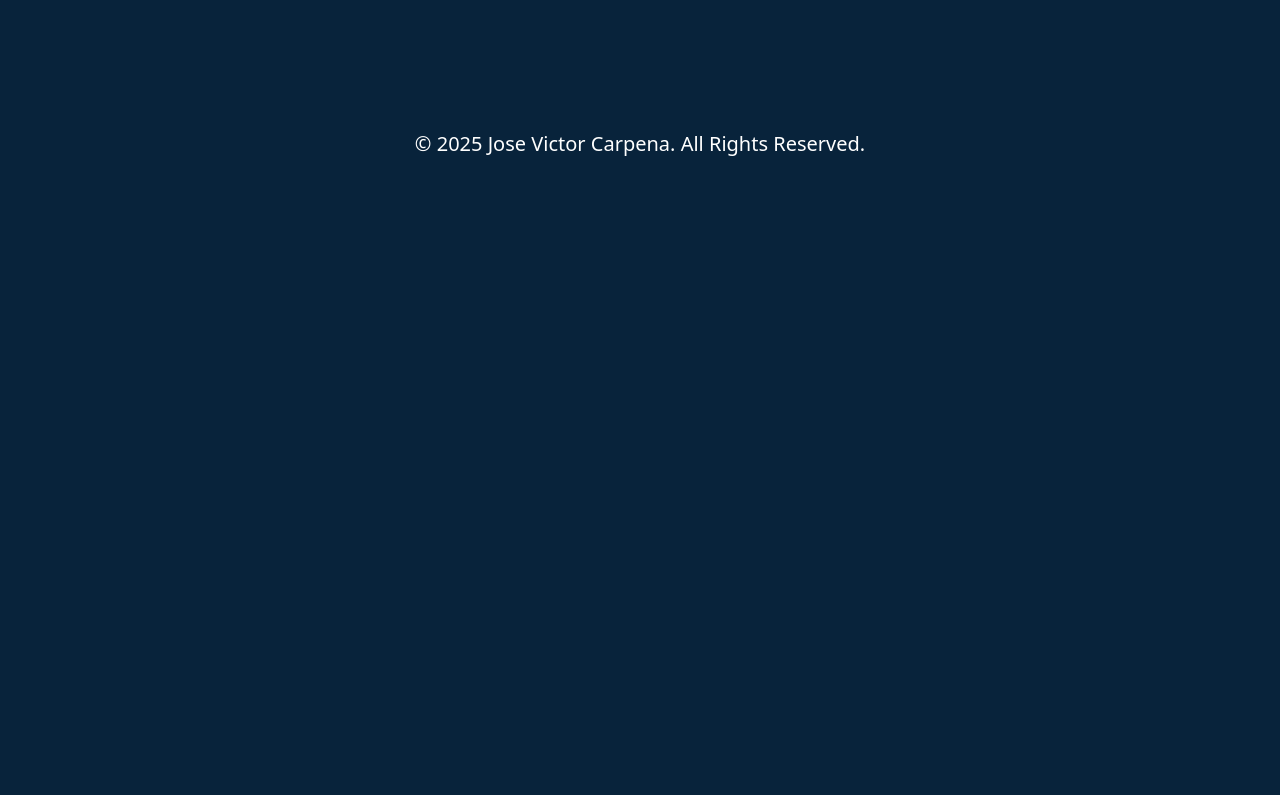
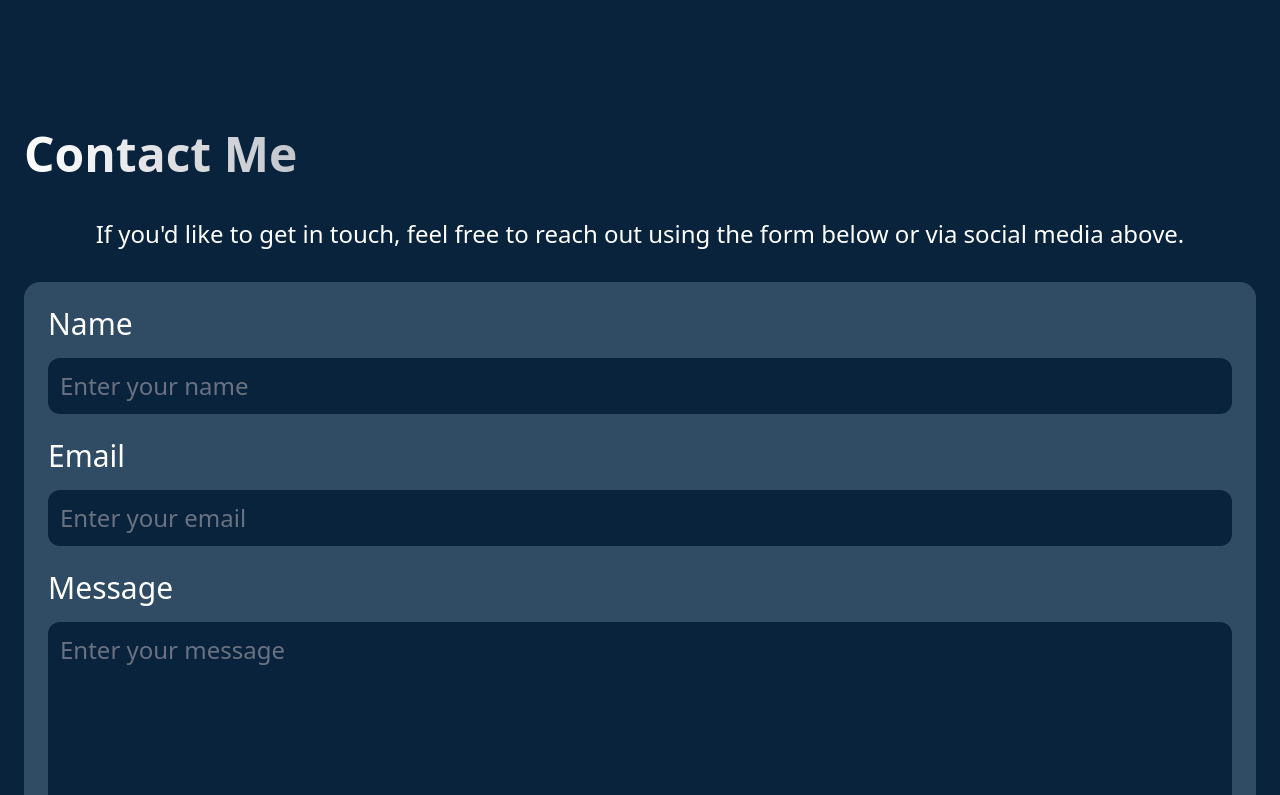
Before and after one commit to jvcarpena/portfolio-react-tailwind, a React (Vite) app in the folder personal-portfolio/: page / in a window 1280 px wide. Shown: the part 3100-3895 px from the top of the page. Before the commit the page ends 3282 px from the top, so only its background shows below. Built offline with nearby package versions, Linux system fonts and the light colour scheme.

Commit message:
Finished the overall look just add the functionality of contact me

```diff
--- a/personal-portfolio/src/App.jsx
+++ b/personal-portfolio/src/App.jsx
@@ -4,6 +4,7 @@ import Hero from "./components/Hero";
 import Projects from "./components/Projects";
 import Skills from "./components/Skills";
 import Footer from "./components/Footer";
+import Contact from "./components/Contact";
 
 function App() {
   return (
@@ -12,6 +13,7 @@ function App() {
       <Hero />
       <Projects />
       <Skills />
+      <Contact />
       <Footer />
     </>
   );
--- a/personal-portfolio/src/components/Contact.jsx
+++ b/personal-portfolio/src/components/Contact.jsx
@@ -0,0 +1,58 @@
+import React from "react";
+
+function Contact() {
+  return (
+    <section
+      id="contacts"
+      className="mx-auto max-w-7xl min-h-[calc(100vh-68px)] mb-8 scroll-mt-20 p-6 [&@media(max-aspect-ratio:1/1)]:aspect-[13/20]"
+    >
+      <h2 className="mb-8 text-4xl font-bold bg-linear-to-r from-white to-slate-900 bg-clip-text text-transparent sm:text-5xl sm:mb-10">
+        Contact Me
+      </h2>
+      <p className="text-center text-xl mb-8 sm:text-2xl">
+        If you'd like to get in touch, feel free to reach out using the form
+        below or via social media above.
+      </p>
+      <div className="bg-[#304b64] p-4 rounded-2xl sm:p-6">
+        <form
+          action=""
+          className="items-left mx-auto flex flex-col gap-4 text-2xl sm:text-3xl"
+        >
+          <label htmlFor="name">Name</label>
+          <input
+            type="text"
+            id="name"
+            name="name"
+            required
+            placeholder="Enter your name"
+            className="w-full mb-2 rounded-xl bg-[#08233b] text-gray-200 placeholder-gray-500 p-3 sm:text-2xl"
+          />
+
+          <label htmlFor="email">Email</label>
+          <input
+            type="text"
+            id="email"
+            name="email"
+            required
+            placeholder="Enter your email"
+            className="w-full mb-2 rounded-xl bg-[#08233b] text-gray-200 placeholder-gray-500 p-3 sm:text-2xl"
+          />
+
+          <label htmlFor="message">Message</label>
+          <textarea
+            type="text"
+            id="message"
+            name="message"
+            cols={30}
+            rows={5}
+            required
+            placeholder="Enter your message"
+            className="w-full mb-2 rounded-xl bg-[#08233b] text-gray-200 placeholder-gray-500 p-3 sm:text-2xl"
+          />
+        </form>
+      </div>
+    </section>
+  );
+}
+
+export default Contact;
--- a/personal-portfolio/src/components/Footer.jsx
+++ b/personal-portfolio/src/components/Footer.jsx
@@ -5,7 +5,7 @@ function Footer() {
 
   return (
     <footer className="mx-auto">
-      <h2 className="text-lg font-medium text-center p-6 sm:text-xl">
+      <h2 className="text-lg font-medium text-center p-6 sm:p-8 sm:text-xl">
         © {year} Jose Victor Carpena. All Rights Reserved.
       </h2>
     </footer>
```
